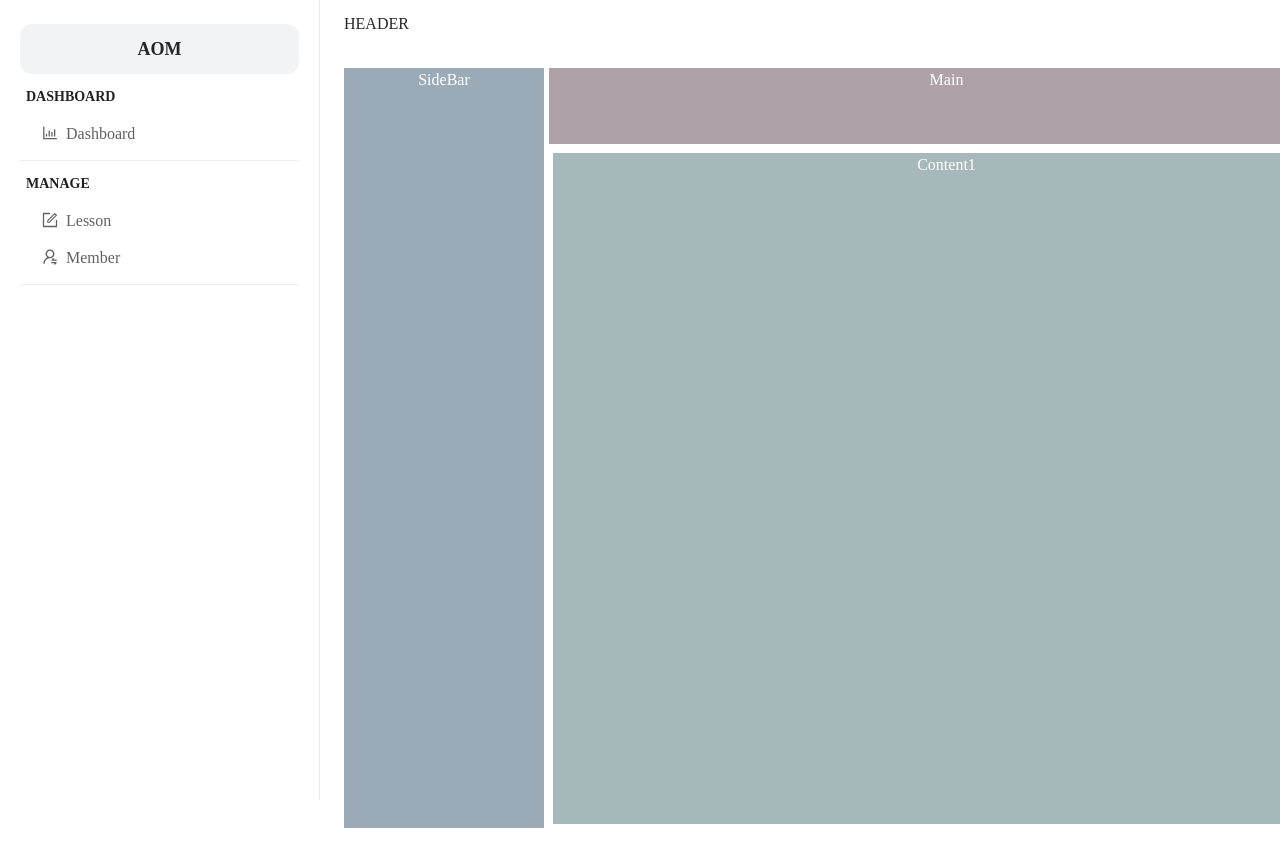
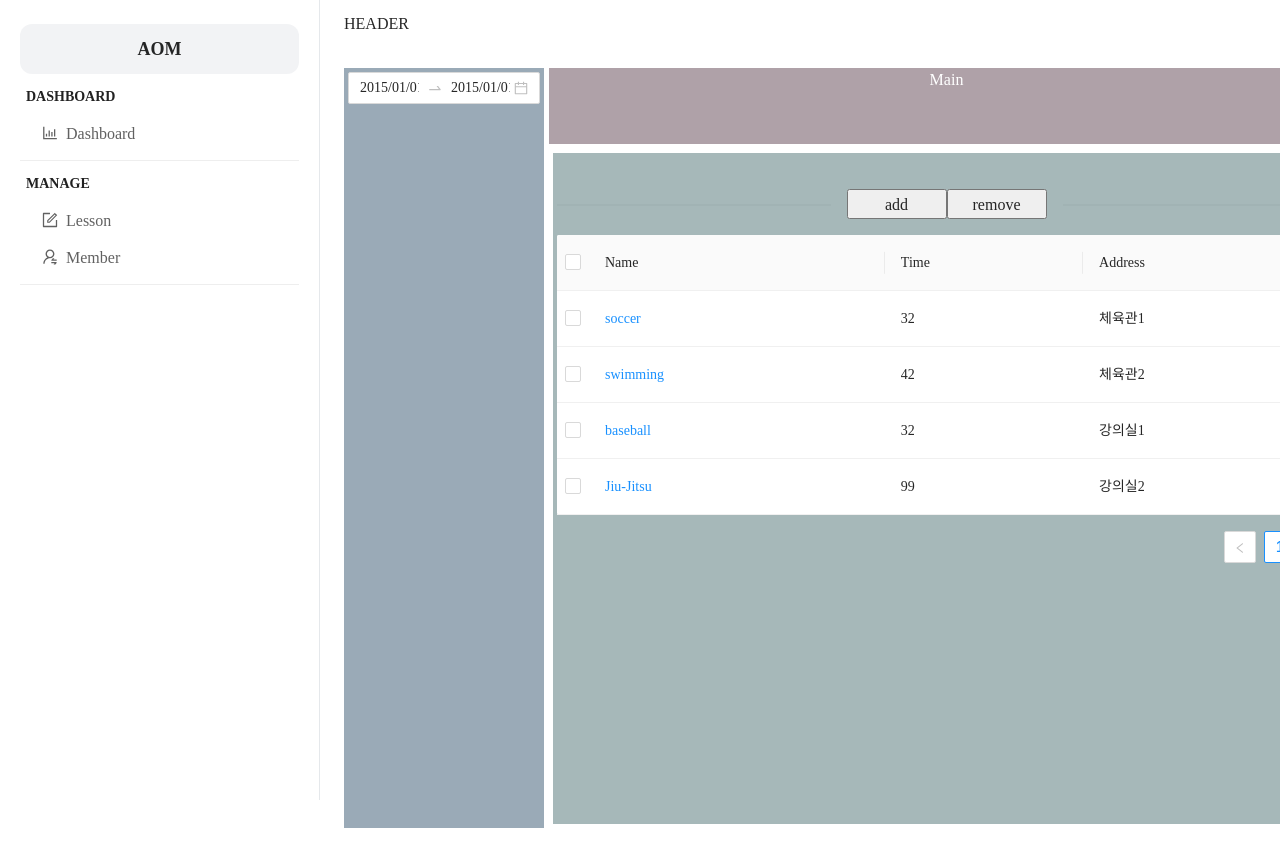
Before and after one commit to llooster/aom-client, a React (Create React App) app: page /lessons in a window 1280 px wide. Shown: the top 848 px of the page. Built offline with nearby package versions, Linux system fonts and the light colour scheme.

Commit message:
lessonPage

```diff
--- a/src/Redux/index.js
+++ b/src/Redux/index.js
@@ -2,11 +2,11 @@ import { combineReducers } from "redux";
 import loginReducer from "./login/loginReducer";
 import joinReducer from "./reducers/joinReducer";
 import membersReducer from "./reducers/membersReducer";
-// import getMembers from "./reducers/membersReducer";
+import lessonsReducer from "./reducers/lessonsReducer.js";
 
 export default combineReducers({
     login: loginReducer,
     join: joinReducer,
     members: membersReducer,
-    // selectedMembers: getMembers,
+    lessons: lessonsReducer,
 });
--- /dev/null
+++ b/src/Redux/reducers/lessonsReducer.js
@@ -0,0 +1,101 @@
+import { handleActions, createAction } from "redux-actions";
+
+const SELECT_LESSONS = "SELECT_LESSONS";
+const REMOVE_LESSONS = "REMOVE_LESSONS";
+const NEW_NAME = "NEW_NAME";
+const NEW_TIME = "NEW_TIME";
+const NEW_ADDRESS = "NEW_ADDRESS";
+const ADD_LESSON = "ADD_LESSON";
+
+export const selectLessons = createAction(SELECT_LESSONS);
+export const removeLessons = createAction(REMOVE_LESSONS);
+export const newName = createAction(NEW_NAME);
+export const newTime = createAction(NEW_TIME);
+export const newAddress = createAction(NEW_ADDRESS);
+export const addLesson = createAction(ADD_LESSON);
+
+const initLessonsState = {
+    originLessons: [
+        {
+            key: "1",
+            name: "soccer",
+            time: 32,
+            address: "체육관1",
+        },
+        {
+            key: "2",
+            name: "swimming",
+            time: 42,
+            address: "체육관2",
+        },
+        {
+            key: "3",
+            name: "baseball",
+            time: 32,
+            address: "강의실1",
+        },
+        {
+            key: "4",
+            name: "Jiu-Jitsu",
+            time: 99,
+            address: "강의실2",
+        },
+    ],
+    selected: [],
+    newLesson: {
+        // name: "",
+        // time: "",
+        // address: "",
+    },
+};
+
+const lessonsReducer = handleActions(
+    {
+        [SELECT_LESSONS]: (state, action) => ({
+            ...state,
+            selected: action.payload.selectedLessons,
+        }),
+        [REMOVE_LESSONS]: (state, action) => ({
+            ...state,
+            originLessons: action.payload.updatedLessons,
+
+            selected: [],
+        }),
+        [NEW_NAME]: (state, action) => ({
+            ...state,
+            newLesson: {
+                ...state.newLesson,
+                name: action.payload.name,
+            },
+        }),
+        [NEW_TIME]: (state, action) => ({
+            ...state,
+            newLesson: {
+                ...state.newLesson,
+                time: action.payload.time,
+            },
+        }),
+        [NEW_ADDRESS]: (state, action) => ({
+            ...state,
+            newLesson: {
+                ...state.newLesson,
+                address: action.payload.address,
+            },
+        }),
+        [ADD_LESSON]: (state, action) => ({
+            ...state,
+            originLessons: [
+                ...state.originLessons,
+                action.payload.newLesson && action.payload.newLesson,
+            ],
+            newLesson: {
+                name: "",
+                time: "",
+                address: "",
+            },
+        }),
+    },
+    initLessonsState
+);
+
+export default lessonsReducer;
--- a/src/components/Input/Input.jsx
+++ b/src/components/Input/Input.jsx
@@ -22,6 +22,7 @@ const StyledInputs = styled.input.attrs(({ type, placeholder }) => ({
     border: solid gray 0.5px;
     outline: none;
     border-radius: 5px;
+    color: gray;
 `;
 
 function InputBox(props) {
--- /dev/null
+++ b/src/components/calendar/Calendar.jsx
@@ -0,0 +1,54 @@
+import React, { useState } from "react";
+import { DatePicker, Space } from "antd";
+import moment from "moment";
+
+const { RangePicker } = DatePicker;
+
+const dateFormat = "YYYY/MM/DD";
+const weekFormat = "MM/DD";
+const monthFormat = "YYYY/MM";
+
+const dateFormatList = ["DD/MM/YYYY", "DD/MM/YY"];
+
+const customFormat = (value) => `custom format: ${value.format(dateFormat)}`;
+
+const customWeekStartEndFormat = (value) =>
+    `${moment(value).startOf("week").format(weekFormat)} ~ ${moment(value)
+        .endOf("week")
+        .format(weekFormat)}`;
+
+export default function Calendar() {
+    return (
+        <Space direction="vertical" size={12}>
+            <RangePicker
+                defaultValue={[
+                    moment("2015/01/01", dateFormat),
+                    moment("2015/01/01", dateFormat),
+                ]}
+                format={dateFormat}
+            />
+            {/* <DatePicker
+                defaultValue={moment("2015/01/01", dateFormat)}
+                format={dateFormat}
+            />
+            <DatePicker
+                defaultValue={moment("01/01/2015", dateFormatList[0])}
+                format={dateFormatList}
+            />
+             <DatePicker
+                defaultValue={moment("2015/01", monthFormat)}
+                format={monthFormat}
+                picker="month"
+            />
+            <DatePicker
+                defaultValue={moment()}
+                format={customWeekStartEndFormat}
+                picker="week"
+            /> */}
+            {/* <DatePicker
+                defaultValue={moment("2015/01/01", dateFormat)}
+                format={customFormat}
+            /> */}
+        </Space>
+    );
+}
--- a/src/pages/lessons/LessonsPage.jsx
+++ b/src/pages/lessons/LessonsPage.jsx
@@ -1,7 +1,13 @@
 import React from "react";
 import styled from "styled-components";
+import MainContent from "./mainContent";
 import { useSelector, useDispatch } from "react-redux";
-import { VerticalWrapper, HorizontalWrapper, Menu } from "../../components";
+import {
+    VerticalWrapper,
+    HorizontalWrapper,
+    Menu,
+    Calendar,
+} from "../../components";
 
 const Container = styled.div`
     /* box-sizing: border-box; */
@@ -68,12 +74,14 @@ function HomePage() {
     return (
         <Container>
             <Main>Main</Main>
-            <SideBar>SideBar</SideBar>
+            <SideBar>
+                <Calendar></Calendar>
+            </SideBar>
             <ContentBox>
                 <HorizontalWrapper justifyContent="space-around">
-                    <Content1>Content1</Content1>
-                    {/* <Content2>Content2</Content2>
-                    <Content3>Content3</Content3> */}
+                    <Content1>
+                        <MainContent></MainContent>
+                    </Content1>
                 </HorizontalWrapper>
             </ContentBox>
         </Container>
--- /dev/null
+++ b/src/pages/lessons/mainContent/MainContent.jsx
@@ -0,0 +1,143 @@
+import React, { useState } from "react";
+import styled from "styled-components";
+import { useSelector, useDispatch } from "react-redux";
+import { Table, Radio, Divider } from "antd";
+import {
+    selectLessons,
+    removeLessons,
+    newName,
+    newTime,
+    newAddress,
+    addLesson,
+} from "../../../redux/reducers/lessonsReducer";
+import { ModalBox, Input, Title } from "../../../components";
+
+const Button = styled.button`
+    width: 100px;
+    height: 30px;
+`;
+
+const columns = [
+    {
+        title: "Name",
+        dataIndex: "name",
+        render: (text) => <a>{text}</a>,
+    },
+    {
+        title: "Time",
+        dataIndex: "time",
+    },
+    {
+        title: "Address",
+        dataIndex: "address",
+    },
+];
+
+let keyValue = 5;
+export default function MainContent(props) {
+    const dispatch = useDispatch();
+    const lessons = useSelector((state) => state.lessons.originLessons);
+    const selectedLessons = useSelector((state) => state.lessons.selected);
+    const newLesson = useSelector((state) => state.lessons.newLesson);
+    const name = useSelector((state) => state.lessons.newLesson.name);
+    const time = useSelector((state) => state.lessons.newLesson.time);
+    const address = useSelector((state) => state.lessons.newLesson.address);
+
+    const [selectionType, setSelectionType] = useState("checkbox");
+    const [modal, setModal] = useState(false);
+
+    const rowSelection = {
+        onChange: (selectedRowKeys, selectedRows) => {
+            dispatch(selectLessons({ selectedLessons: selectedRows }));
+        },
+        getCheckboxProps: (record) => ({
+            name: record.name,
+        }),
+    };
+
+    const remove = () => {
+        let updatedLessons = lessons.filter(
+            (item) => !selectedLessons.includes(item)
+        );
+        // console.log("updatedLessons :>> ", updatedLessons);
+        dispatch(removeLessons({ updatedLessons: updatedLessons }));
+    };
+    const openModal = () => {
+        setModal(true);
+    };
+    const add = () => {
+        dispatch(addLesson({ newLesson: newLesson }));
+        setModal(false);
+    };
+
+    const updateName = (e) => {
+        dispatch(newName({ name: e.target.value }));
+    };
+    const updateTime = (e) => {
+        dispatch(newTime({ time: e.target.value }));
+    };
+    const updateAddress = (e) => {
+        dispatch(newAddress({ address: e.target.value }));
+    };
+    const clickLesson = (e) => {
+        console.log("e :>> ", e.target);
+    };
+    // console.log("newLesson :>> ", newLesson);
+    return (
+        <>
+            <div>
+                <ModalBox width="200px" height="auto" visible={modal}>
+                    <Title
+                        width="auto"
+                        height="40px"
+                        text="New Member"
+                        fontSize="20px"
+                    ></Title>
+                    <Button onClick={add}>add</Button>
+                    <Input
+                        onChange={updateName}
+                        type="text"
+                        value={name}
+                        name="Class Name"
+                        placeholder="name"
+                    />
+                    <Input
+                        onChange={updateTime}
+                        type="text"
+                        value={time}
+                        name="Time"
+                        placeholder="time"
+                    />
+                    <Input
+                        onChange={updateAddress}
+                        type="text"
+                        value={address}
+                        name="Address"
+                        placeholder="Address"
+                    />
+                </ModalBox>
+                <Radio.Group
+                    onChange={({ target: { value } }) => {
+                        setSelectionType(value);
+                    }}
+                    value={selectionType}
+                />
+
+                <Divider>
+                    <Button onClick={openModal}>add</Button>
+                    <Button onClick={remove}>remove</Button>
+                </Divider>
+
+                <Table
+                    rowSelection={{
+                        type: selectionType,
+                        ...rowSelection,
+                    }}
+                    columns={columns}
+                    dataSource={lessons}
+                    onClick={clickLesson}
+                />
+            </div>
+        </>
+    );
+}
--- /dev/null
+++ b/src/pages/lessons/mainContent/index.js
@@ -0,0 +1,3 @@
+import MainContent from "./MainContent.jsx";
+
+export default MainContent;
```
